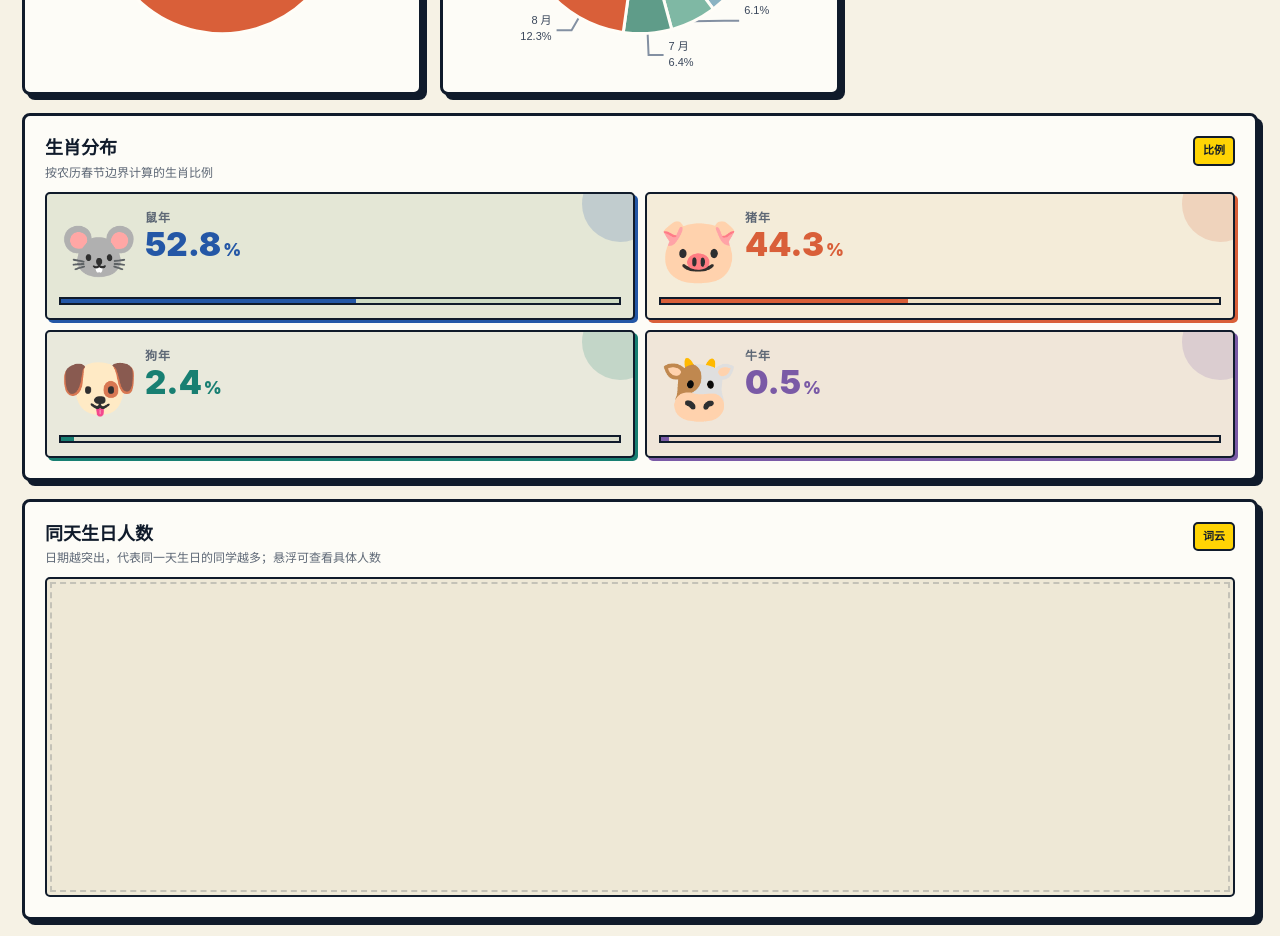
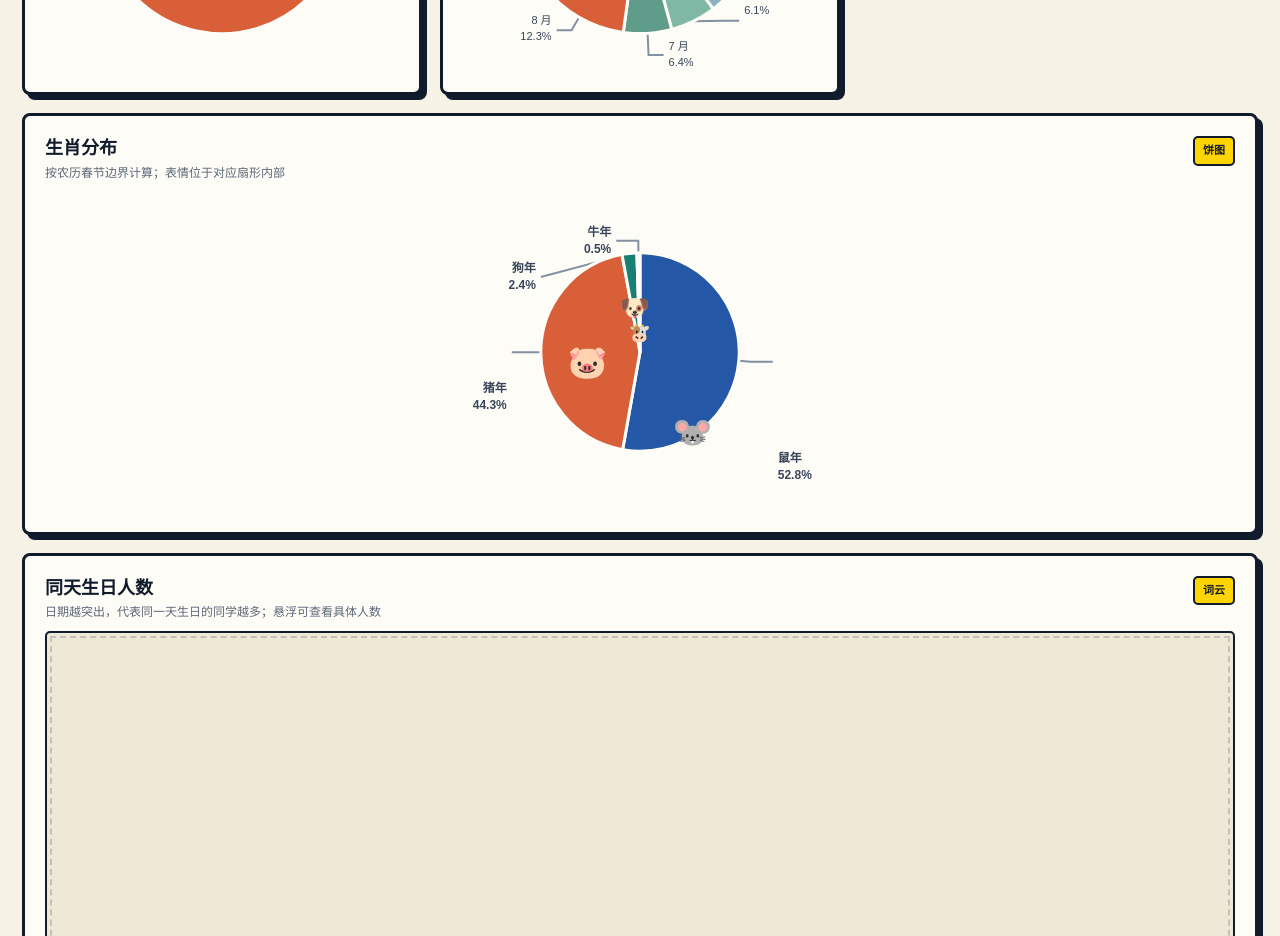
Before and after one commit to oldicecube/gdutsie2026, a Vue app: page / in a window 1280 px wide. Shown: the part 2400-3336 px from the top of the page. Built offline with nearby package versions, Linux system fonts and the light colour scheme.

Commit message:
redesign zodiac chart with emoji labels

```diff
--- a/src/App.vue
+++ b/src/App.vue
@@ -88,6 +88,88 @@ const birthMonthOption = computed(() => donutOption(birthMonths, [
   '#2457a6', '#416fba', '#5b86c4', '#759bd0', '#8bb3c2', '#7fb8a4',
   '#5f9c89', '#d95f39', '#df7c54', '#d39b20', '#b98d55', '#7a5aa6'
 ]))
+
+const zodiacOption = computed(() => ({
+  color: chineseZodiac.map(item => item.color),
+  tooltip: {
+    ...tooltip,
+    formatter: params => `${params.name}\u5e74<br /><strong>${Number(params.value).toFixed(1)}%</strong>`
+  },
+  series: [
+    {
+      type: 'pie',
+      radius: ['0%', '62%'],
+      center: ['50%', '50%'],
+      avoidLabelOverlap: true,
+      itemStyle: {
+        borderColor: '#fffdf7',
+        borderWidth: 3,
+        borderRadius: 2
+      },
+      label: {
+        show: true,
+        position: 'outside',
+        color: '#39465a',
+        fontSize: 12,
+        fontWeight: 850,
+        lineHeight: 17,
+        formatter: params => `${params.name}\u5e74\n${Number(params.value).toFixed(1)}%`
+      },
+      labelLine: {
+        show: true,
+        length: 12,
+        length2: 22,
+        lineStyle: { color: '#8390a2', width: 2 }
+      },
+      labelLayout: {
+        hideOverlap: false,
+        moveOverlap: 'shiftY',
+        draggable: false
+      },
+      emphasis: {
+        scale: true,
+        scaleSize: 7,
+        label: { fontWeight: 950 }
+      },
+      data: chineseZodiac
+    },
+    {
+      type: 'pie',
+      radius: ['0%', '62%'],
+      center: ['50%', '50%'],
+      silent: true,
+      z: 3,
+      itemStyle: {
+        color: 'transparent',
+        borderWidth: 0
+      },
+      label: {
+        show: true,
+        position: 'inside',
+        formatter: params => params.data.emoji,
+        fontSize: 30,
+        lineHeight: 34,
+        align: 'center',
+        verticalAlign: 'middle',
+        overflow: 'none'
+      },
+      labelLine: { show: false },
+      labelLayout: {
+        hideOverlap: false,
+        moveOverlap: 'shiftY'
+      },
+      data: chineseZodiac.map(item => ({
+        ...item,
+        itemStyle: { color: 'transparent', borderWidth: 0 },
+        label: {
+          fontSize: item.value >= 10 ? 32 : item.value >= 1 ? 24 : 18,
+          lineHeight: item.value >= 10 ? 36 : item.value >= 1 ? 28 : 22
+        }
+      }))
+    }
+  ]
+}))
+
 </script>
 
 <template>
@@ -192,25 +274,8 @@ const birthMonthOption = computed(() => donutOption(birthMonths, [
           <EChart :option="birthMonthOption" height="320px" />
         </NeuCard>
 
-        <NeuCard title="生肖分布" subtitle="按农历春节边界计算的生肖比例" badge="比例">
-          <div class="zodiac-table" role="list" aria-label="生肖比例">
-            <div
-              v-for="item in chineseZodiac"
-              :key="item.name"
-              class="zodiac-item"
-              role="listitem"
-              :style="{ '--zodiac-color': item.color }"
-            >
-              <div class="zodiac-item__emoji" aria-hidden="true">{{ item.emoji }}</div>
-              <div class="zodiac-item__body">
-                <div class="zodiac-item__name">{{ item.name }}年</div>
-                <div class="zodiac-item__value">{{ item.value.toFixed(1) }}<span>%</span></div>
-              </div>
-              <div class="zodiac-item__track" aria-hidden="true">
-                <span :style="{ width: `${Math.max(item.value, 1.5)}%` }"></span>
-              </div>
-            </div>
-          </div>
+        <NeuCard title="生肖分布" subtitle="按农历春节边界计算；表情位于对应扇形内部" badge="饼图">
+          <EChart :option="zodiacOption" height="320px" />
         </NeuCard>
       </div>
 
```
